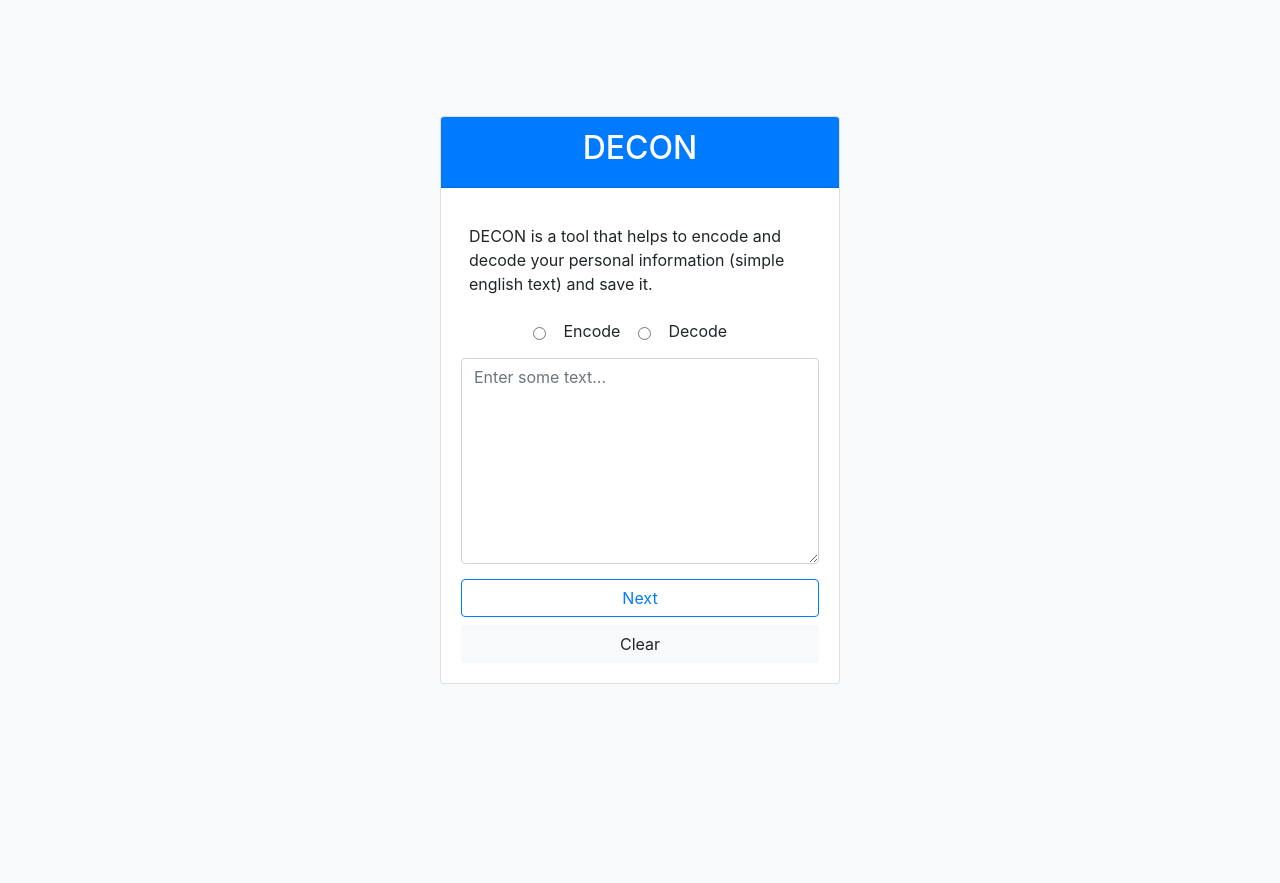
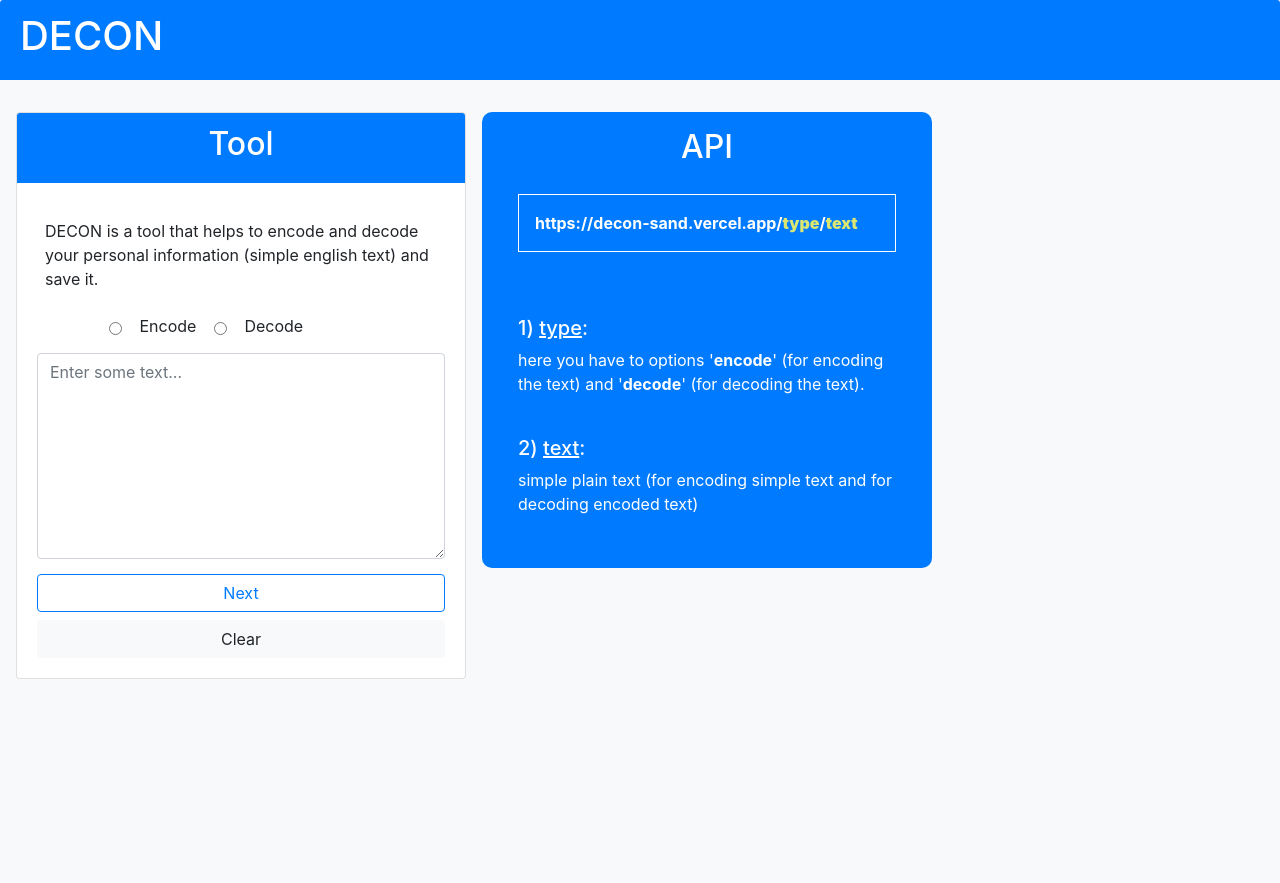
Before and after one commit to a4archit/decon, a Flask app: page / in a window 1280 px wide. Shown: the top 883 px of the page. Before the commit the page ends 684 px from the top, so only its background shows below. Run offline with Flask 3, Linux system fonts and the light colour scheme; some libraries are stand-ins or nearby versions.

Commit message:
api with UI

```diff
--- a/templates/html_content.html
+++ b/templates/html_content.html
@@ -1,67 +1,107 @@
 <!DOCTYPE html>
 <html lang="en">
+
 <head>
     <meta charset="UTF-8">
     <meta name="viewport" content="width=device-width, initial-scale=1.0">
     <title>DECON Tool</title>
-    <!-- <link href="https://stackpath.bootstrapcdn.com/bootstrap/4.5.2/css/bootstrap.min.css" rel="stylesheet"> -->
+    <link href="https://stackpath.bootstrapcdn.com/bootstrap/4.5.2/css/bootstrap.min.css" rel="stylesheet">
     <!-- <link rel="stylesheet" href="https://cdn.jsdelivr.net/npm/bootstrap@4.4.1/dist/css/bootstrap.min.css" integrity="sha384-Vkoo8x4CGsO3+Hhxv8T/Q5PaXtkKtu6ug5TOeNV6gBiFeWPGFN9MuhOf23Q9Ifjh" crossorigin="anonymous"> -->
-    <link rel="stylesheet" href="https://cdn.jsdelivr.net/npm/bootstrap@4.4.1/dist/css/bootstrap.min.css" integrity="sha384-Vkoo8x4CGsO3+Hhxv8T/Q5PaXtkKtu6ug5TOeNV6gBiFeWPGFN9MuhOf23Q9Ifjh" crossorigin="anonymous">
+    <link rel="stylesheet" href="https://cdn.jsdelivr.net/npm/bootstrap@4.4.1/dist/css/bootstrap.min.css"
+        integrity="sha384-Vkoo8x4CGsO3+Hhxv8T/Q5PaXtkKtu6ug5TOeNV6gBiFeWPGFN9MuhOf23Q9Ifjh" crossorigin="anonymous">
 
     <style>
         body {
-            display: flex;
-            justify-content: center;
-            align-items: center;
-            min-height: 100vh;
+            /* display: flex; */
+            /* justify-content: center; */
+            /* align-items: center; */
+            min-height: 150vh;
+            margin-bottom: 40vh;
             background-color: #f8f9fa;
         }
+
+        .decon-header {
+            width: 100%;
+        }
+
         .card {
-            width: 100%;
-            max-width: 400px;
+            /* width: 100%; */
+            width: 450px;
+            min-width: 200px;
+            float: left;
+            margin-left: 1rem;
+            margin-top: 2rem;
+            /* overflow: scroll; */
         }
+
+        .card-api {
+            /* width: 100%; */
+            width: 450px;
+            min-width: 200px;
+            float: left;
+            margin-left: 1rem;
+            margin-top: 2rem;
+            color: #fff;
+            background-color: #007bff;
+            box-sizing: border-box;
+            border-radius: 10px;
+            /* overflow: scroll; */
+        }
+
         .card-header {
             background-color: #007bff;
+            border: none;
             color: white;
         }
+
         .btn-custom {
             margin-top: 15px;
         }
-        .radio-btns {
 
+        .api-text {
+            box-sizing: border-box;
+            border: 1px solid #fff;
+            padding: 1rem;
+        }
+
+        .gray {
+            color: rgb(219, 231, 113);
         }
     </style>
 </head>
+
 <body>
 
-<div class="card">
+    <div class="decon-header">
+        <div class="card-header">
+            <h1 class="fs-5">DECON</h1>
+        </div>
+    </div>
+
+    <div class="card ">
         <div class="card-header text-center">
-        <h2>DECON</h2>
+            <h2>Tool</h2>
         </div>
         <div class="card-body">
-        <p class="card-text my-3 px-2">DECON is a tool that helps to encode and decode your personal information (simple english text) and save it.</p>
+            <p class="card-text my-3 px-2">DECON is a tool that helps to encode and decode your personal information
+                (simple english text) and save it.</p>
 
 
-        <!-- Encode decode radio buttons -->
-        <!-- <div class="btn-group" role="group" aria-label="Basic radio toggle button group">
-            <input type="radio" class="btn-check" name="operation_type" id="encode" autocomplete="off" checked>
-            <label class="btn btn-outline-primary" for="encode">Encode</label>
-
-            <input type="radio" class="btn-check" name="operation_type" id="decode" autocomplete="off">
-            <label class="btn btn-outline-primary" for="decode">Decode</label>
-        </div> -->
 
             <form action="{{ url_for('main')}}" method="post">
 
                 <div class="ml-5 pl-4">
-                <input type="radio" class="btn-check " name="enc_dec_radio" id="encode-radio" value="encode" autocomplete="off" required>
+                    <input type="radio" class="btn-check " name="enc_dec_radio" id="encode-radio" value="encode"
+                        autocomplete="off" required>
                     <label class="btn" for="encode-radio">Encode</label>
 
-                <input type="radio" class="btn-check" name="enc_dec_radio" id="decode-radio" value="decode" autocomplete="off" >
+                    <input type="radio" class="btn-check" name="enc_dec_radio" id="decode-radio" value="decode"
+                        autocomplete="off">
                     <label class="btn" for="decode-radio">Decode</label>
                 </div>
 
-            <textarea class="form-control" rows="8" name="text_input" placeholder="Enter some text..." required>{{ updated_text }}</textarea>
+                <textarea class="form-control" rows="8" name="text_input" placeholder="Enter some text..."
+                    required>{{ updated_text }}</textarea>
                 <div class="btn-group btn-group w-100" role="group" aria-label="Medium button group">
                     <button type="submit" class="btn btn-custom btn-outline-primary">Next</button>
                     <!-- <button type="button" class="btn btn-custom btn-outline-primary">Decode</button> -->
@@ -76,8 +116,33 @@
         </div>
     </div>
 
+    <!-- <br> -->
+
+    <div class="card-api p-3">
+        <div class="px-3">
+            <h2><center>API</center></h2>
+        </div>
+        <div class="card-body">
+            <p class="api-text"><b>https://decon-sand.vercel.app/<b class="gray">type</b>/<b class="gray">text</b></b>
+            </p>
+
+            <br>
+            <br>
+            <div>
+                <h5>1) <u>type</u>:</h5>
+                <p>here you have to options '<b>encode</b>' (for encoding the text) and '<b>decode</b>' (for decoding
+                    the text).</p>
+                <br>
+                <h5>2) <u>text</u>:</h5>
+                <p>simple plain text (for encoding simple text and for decoding encoded text)</p>
+            </div>
+        </div>
+
+    </div>
+
     <script src="https://code.jquery.com/jquery-3.5.1.slim.min.js"></script>
     <script src="https://cdn.jsdelivr.net/npm/@popperjs/core@2.11.6/dist/umd/popper.min.js"></script>
     <script src="https://stackpath.bootstrapcdn.com/bootstrap/4.5.2/js/bootstrap.min.js"></script>
 </body>
+
 </html>
```
Lines whose indentation alone changed are shown as unchanged.
